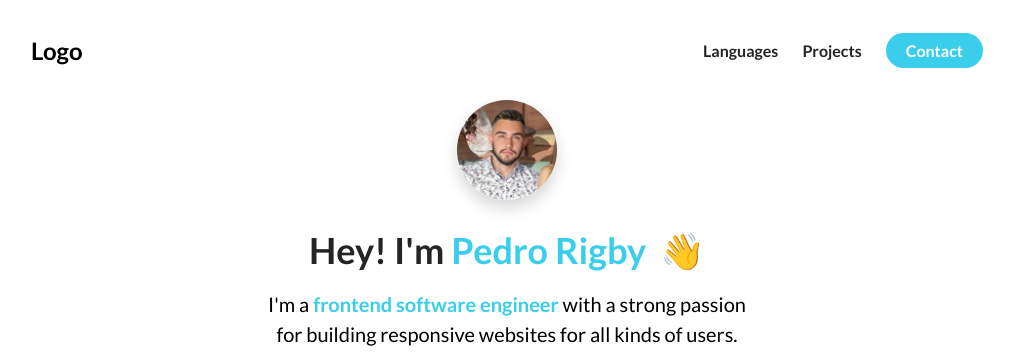
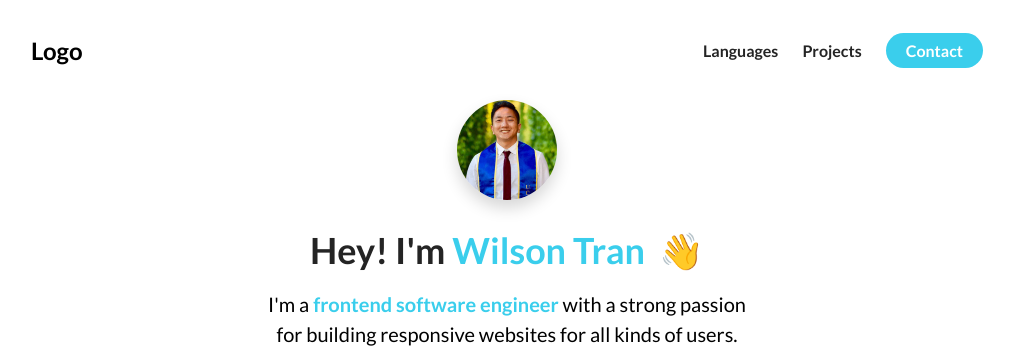
Before and after one commit to keithmcbrief/eportfoilio, a plain HTML site: page index.html in a window 1280 px wide. Shown: the top 358 px of the page, without its empty margins (133-1147 px from the left). Drawn offline with Linux system fonts and the light colour scheme.

Commit message:
client commit

```diff
--- a/index.html
+++ b/index.html
@@ -33,7 +33,7 @@
           </li>
           <li class="nav__link">
             <a
-              href="mailto:pedrorigby@gmail.com"
+              href="mailto:wilsontran@gmail.com"
               class="nav__link--anchor nav__link--anchor-primary"
             >
               Contact</a
@@ -47,13 +47,13 @@
           <div class="about-me__info--container">
             <figure class="about-me__picture--mask">
               <img
-                src="./assets/me.jpeg"
+                src="./assets/profilepic.jpeg"
                 class="about-me__picture"
                 alt="Picture"
               />
             </figure>
             <h1 class="about-me__info--title">
-              Hey! I'm <span class="text--purple">Pedro Rigby </span>&nbsp;<span
+              Hey! I'm <span class="text--purple">Wilson Tran </span>&nbsp;<span
                 class="wave"
                 >👋</span
               >
```
Also changed, not shown: assets/eportfoliopicture.png (deleted), assets/profilepic.jpeg (added).
